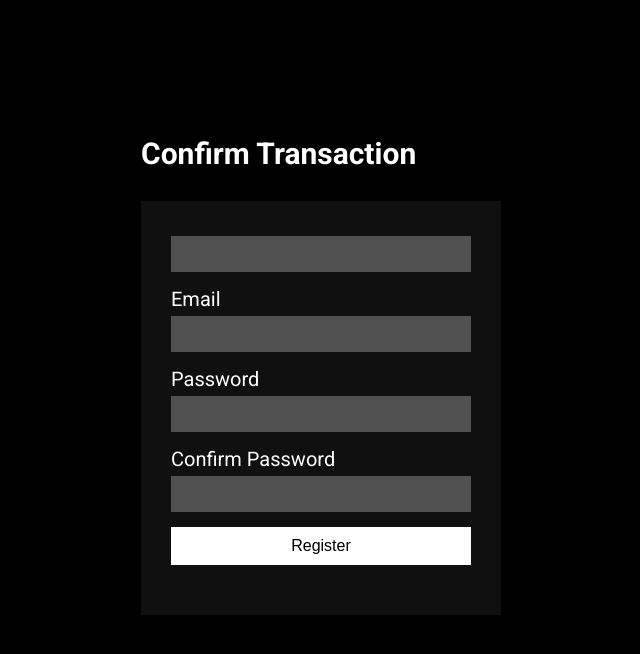
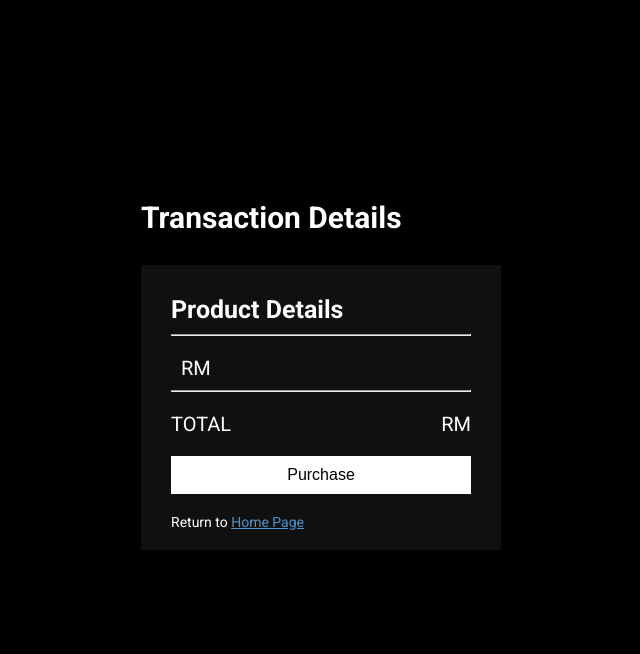
Before and after one commit to ShmortGuac/NexusApp, a Flask app: page /purchase/1 in a window 1280 px wide. Shown: the top 654 px of the page, without its empty margins (319-959 px from the left). Run offline with Flask 3, Linux system fonts and the light colour scheme; the visitor is signed in with stand-in values (Sample User, id 1); data that the repository does not hold is empty.

Commit message:
added purchase feature

```diff
--- a/app.py
+++ b/app.py
@@ -170,12 +170,16 @@
             cursor = conn.cursor()
             cursor.execute(f"SELECT * FROM GAMESTORE where gameid = {slug}")
             row = cursor.fetchone()
-
             if row is not None:
                 # Convert the row to a dictionary
                 columns = [col[0] for col in cursor.description]  # Extract column names
                 game_data = dict(zip(columns, row))  # Combine column names and row values
-                return render_template("game-page.html", picture_link=picture_link, gamedata=game_data, ceil = math.ceil)
+                cursor.execute(f"SELECT GAMEID FROM PURCHASES WHERE USERID = {userid}")
+                result = cursor.fetchall()
+                ownedGames = [i[0] for i in result]
+                print(ownedGames)
+                return render_template("game-page.html", picture_link=picture_link,
+                                       gamedata=game_data, ceil = math.ceil, ownedGames=ownedGames)
             else:
                 return "404 Not Found"
 
@@ -183,7 +187,6 @@
 def purchase(game):
     if request.method == 'GET':
         if 'user_id' in session:
-            userid = session.get("user_id")
             cursor = conn.cursor()
             cursor.execute(f"SELECT * FROM GAMESTORE where gameid = {game}")
             row = cursor.fetchone()
@@ -197,6 +200,15 @@
         else:
             return "Invalid Session please log in"
 
+@app.route("/transaction/<game>", methods=['POST'])
+def transaction(game):
+    if 'user_id' in session:
+        userid = session.get("user_id")
+        gameid = game
+        cursor = conn.cursor()
+        cursor.callproc("insert_purchases", [userid, gameid])
+        cursor.callproc("add_userlibrary", [userid, gameid])
+        return render_template("transaction.html")
 
 if __name__ == "__main__":
     app.run(debug=True)
--- a/static/css/login.css
+++ b/static/css/login.css
@@ -97,3 +97,43 @@
     color: red;
     font-family: 'Roboto', sans-serif;
 }
+
+.title{
+    font-size: 25px;
+    font-weight: 600;
+}
+
+.game{
+    font-size: 20px;
+    font-weight: 600;
+    margin-top: 20px;
+}
+
+.publisher{
+    margin: 10px;
+    font-size: 18px;
+}
+
+.price{
+    margin: 10px;
+}
+
+.total{
+    display: flex;
+    padding-top: 10px;
+    margin-bottom: 20px;
+}
+
+.total div{
+    width: 100%;
+}
+
+.sum{
+    display: flex;
+    justify-content: right;
+}
+
+.message div{
+    margin-bottom: 30px;
+    font-weight: 600;
+}
--- a/templates/game-page.html
+++ b/templates/game-page.html
@@ -66,6 +66,7 @@
                 <div class = "publisher">
                     Publisher : {{gamedata['PUBLISHERNAME']}}
                 </div>
+                {%if gamedata['GAMEID'] not in ownedGames%}
                 <div class = "purchase-button">
                     {% if gamedata['PRICE'] == 0%}
                         <button type="button"><a href="/purchase/{{gamedata['GAMEID']}}">GET GAME</a></button>
@@ -75,6 +76,11 @@
                         <span> RM {{ '{:.2f}'.format(gamedata['PRICE']) }}</span>
                     {% endif %}
                 </div>
+                {% else %}
+                <div class="purchase-button">
+                <p>YOU ALREADY OWN THIS GAME</p>
+                </div>
+                {% endif %}
             </div>
        </div>
    </div>
--- a/templates/purchase.html
+++ b/templates/purchase.html
@@ -7,23 +7,25 @@
 
 <body>
 <div class="container">
-<p><b>Confirm Transaction</b></p>
+<p><b>Transaction Details</b></p>
 <div class="login">
     <div class = "input">
-        <form action="/register" method="POST">
-            <label for="username">{{gamedata['GAMENAME']}}</label>
-            <input type="text" id="username" name="username" required>
-
-            <label for="email">Email</label>
-            <input type="text" id="email" name="email" required>
-
-            <label for="password">Password</label>
-            <input type="password" id="password" name="password" required>
-
-            <label for="confirmPass">Confirm Password</label>
-            <input type="password" id="confirmPass" name="confirmPass" required>
-            <div><button type="submit">Register</button></div>
+        <form action="/transaction/{{gamedata['GAMEID']}}" method="POST">
+            <div>
+                <div class = "title">Product Details</div>
+                <hr>
+                <div class = "game">{{gamedata['GAMENAME']}}</div>
+                <div class = "publisher">{{gamedata['PUBLISHERNAME']}}</div>
+                <div class = "price">RM {{gamedata['PRICE']}}</div>
+                <hr>
+                <div class = "total">
+                    <div class = "text">TOTAL</div>
+                    <div class = "sum">RM {{gamedata['PRICE']}}</div>
+                </div>
+            </div>
+            <div><button type="submit">Purchase</button></div>
         </form>
+        <p>Return to <a href="\home">Home Page</a></p>
     </div>
 </div>
 </div>
```
Also changed, not shown: templates/transaction.html (added, +19 -0 lines).
